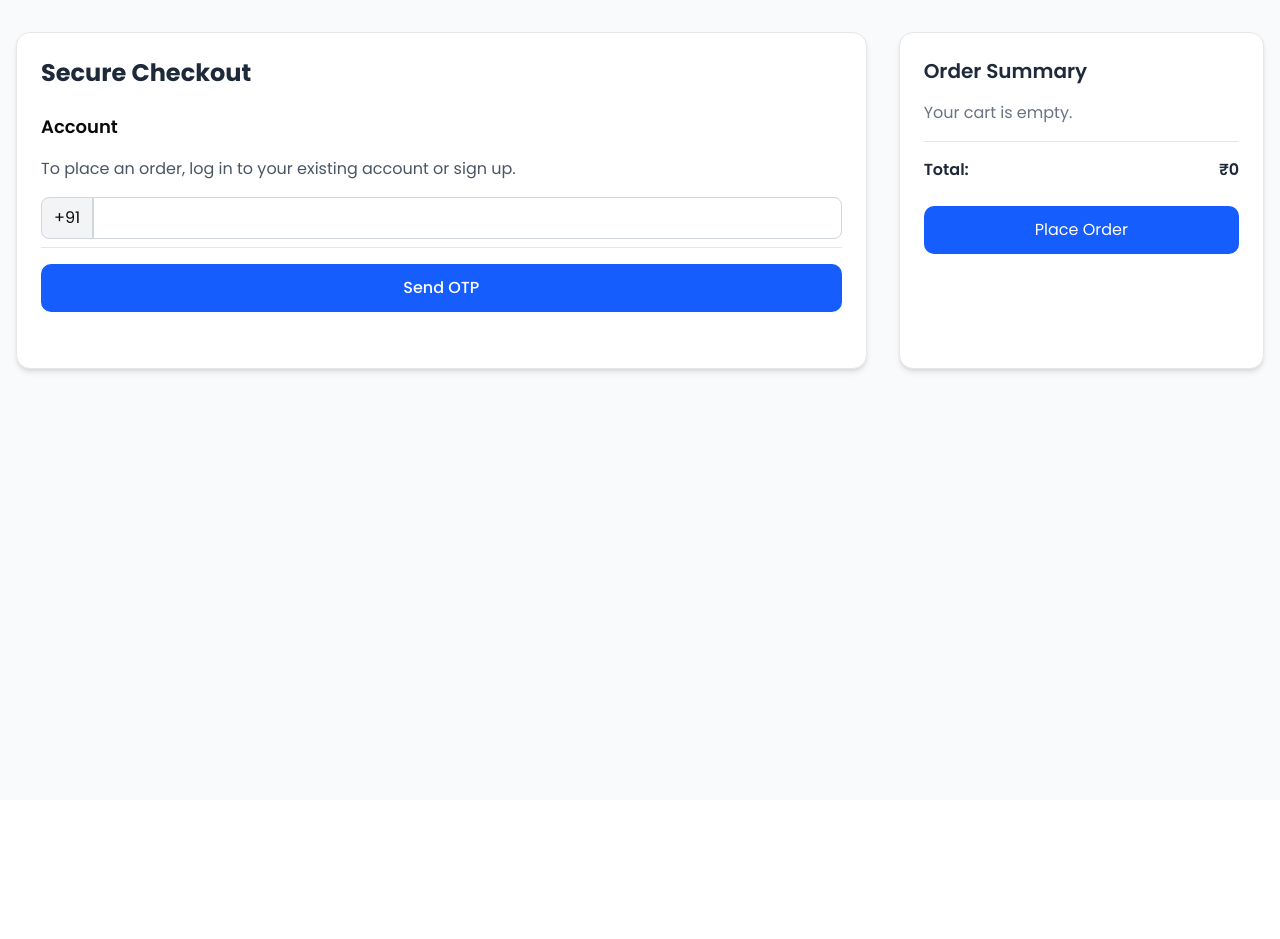
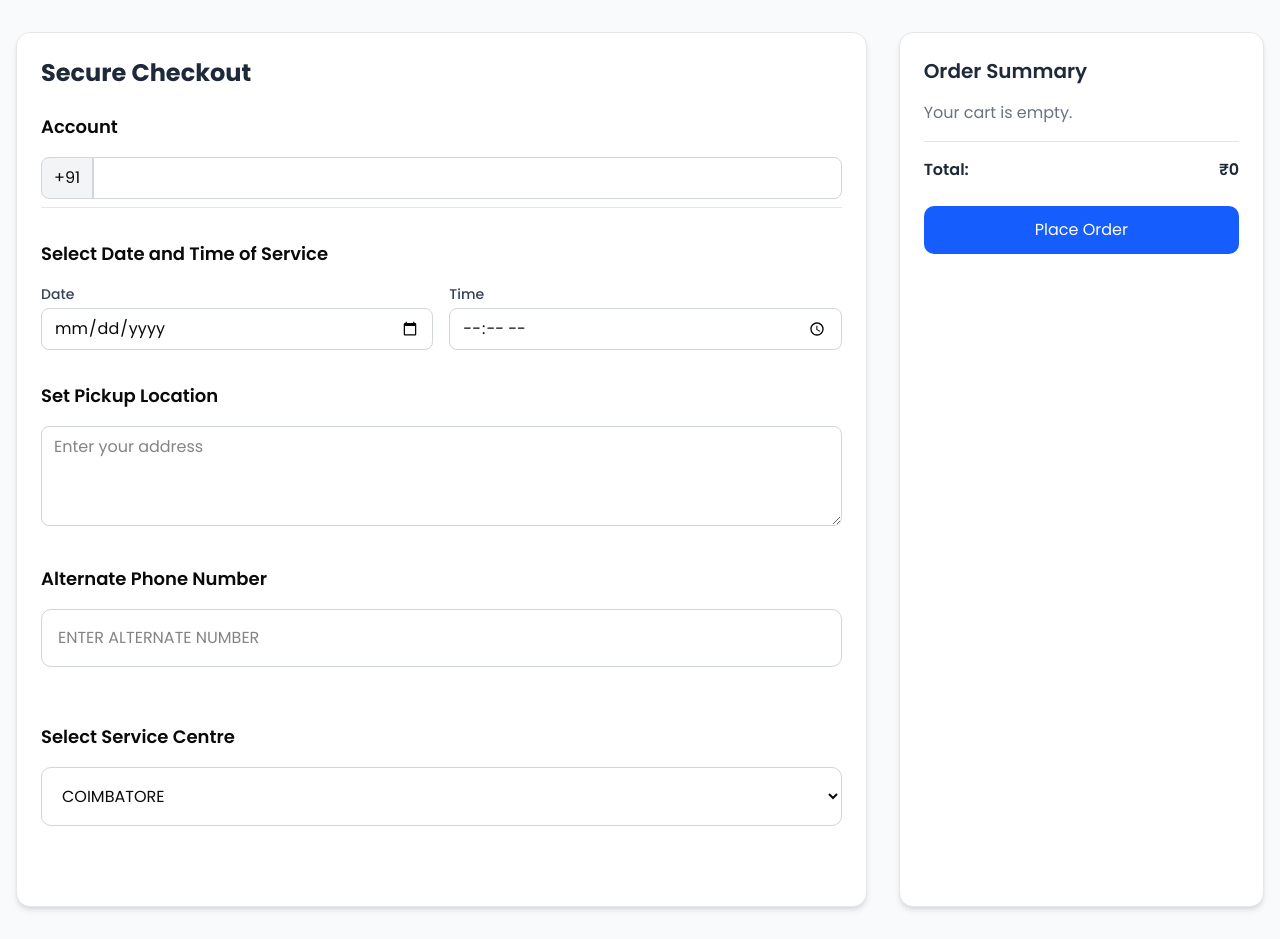
Before and after one commit to vodintech/caragecarcare-frontend, a Next.js app: page /checkout in a window 1280 px wide. Before the commit the page ends 800 px from the top, so only its background shows below. Built offline with nearby package versions, Linux system fonts and the light colour scheme.

Commit message:
update cashout

```diff
--- a/app/checkout/page.tsx
+++ b/app/checkout/page.tsx
@@ -23,11 +23,6 @@ const CheckoutPage = () => {
   const [selectedDate, setSelectedDate] = useState("");
   const [selectedTime, setSelectedTime] = useState("");
   const [address, setAddress] = useState("");
-  const [otp, setOtp] = useState("");
-  const [showOtpField, setShowOtpField] = useState(false);
-  const [isVerified, setIsVerified] = useState(false);
-  const [countdown, setCountdown] = useState(30);
-  const [verificationError, setVerificationError] = useState("");
 
   useEffect(() => {
     const cartData = sessionStorage.getItem("cart");
@@ -40,39 +35,9 @@ const CheckoutPage = () => {
     }
   }, []);
 
-  useEffect(() => {
-    if (showOtpField && countdown > 0) {
-      const timer = setTimeout(() => setCountdown(countdown - 1), 1000);
-      return () => clearTimeout(timer);
-    }
-  }, [countdown, showOtpField]);
-
   const totalPrice = cart.reduce((total, item) => total + item.price * item.quantity, 0);
 
-  const handleSendOtp = () => {
-    // In a real app, call API to send OTP
-    console.log(`OTP sent to ${carInfo.phone}`);
-    setShowOtpField(true);
-    setCountdown(30);
-    setVerificationError("");
-  };
-
-  const handleVerifyOtp = () => {
-    // In a real app, verify OTP with backend
-    // For demo, any 6-digit code is valid
-    if (otp.length === 6) {
-      setIsVerified(true);
-      setVerificationError("");
-    } else {
-      setVerificationError("Please enter a valid 6-digit OTP");
-    }
-  };
-
   const handlePlaceOrder = () => {
-    if (!isVerified) {
-      alert("Please verify your phone number first");
-      return;
-    }
     if (!selectedDate || !selectedTime || !address) {
       alert("Please fill in all required fields");
       return;
@@ -95,12 +60,9 @@ const CheckoutPage = () => {
           <div className="lg:w-[70%] bg-white p-6 rounded-xl shadow-md border border-gray-200">
             <h1 className="text-2xl font-bold text-gray-800 mb-6">Secure Checkout</h1>
 
-            {/* Account Section with OTP Verification */}
+            {/* Phone Number Section */}
             <div className="mb-8">
               <h2 className="text-lg font-semibold mb-4">Account</h2>
-              <p className="text-gray-600 mb-4">To place an order, log in to your existing account or sign up.</p>
-
-              <div className="space-y-4">
               <div className="flex items-center border-b border-gray-200 pb-2">
                 <span className="bg-gray-100 px-3 py-2 rounded-l-md border border-gray-300">+91</span>
                 <input
@@ -110,68 +72,8 @@ const CheckoutPage = () => {
                   readOnly
                 />
               </div>
-
-                {!isVerified && (
-                  <div className="space-y-4">
-                    {showOtpField ? (
-                      <>
-                        <div>
-                          <label className="block text-sm font-medium text-gray-700 mb-1">One Time Password</label>
-                          <input
-                            type="text"
-                            placeholder="Enter OTP"
-                            className="w-full px-3 py-2 border border-gray-300 rounded-md focus:outline-none focus:ring-2 focus:ring-blue-500"
-                            value={otp}
-                            onChange={(e) => setOtp(e.target.value.replace(/\D/g, '').slice(0, 6))}
-                            maxLength={6}
-                          />
-                          {verificationError && (
-                            <p className="text-red-500 text-sm mt-1">{verificationError}</p>
-                          )}
-                        </div>
-                        <button
-                          onClick={handleVerifyOtp}
-                          className="w-full bg-blue-600 text-white py-3 rounded-lg font-medium hover:bg-blue-700 transition"
-                        >
-                          VERIFY OTP
-                        </button>
-                        <div className="text-center text-sm text-gray-600">
-                          {countdown > 0 ? (
-                            <p>Resend OTP in {countdown} seconds</p>
-                          ) : (
-                            <button
-                              onClick={handleSendOtp}
-                              className="text-blue-600 hover:text-blue-800 font-medium"
-                            >
-                              Resend OTP
-                            </button>
-                          )}
-                        </div>
-                      </>
-                    ) : (
-                      <button
-                        onClick={handleSendOtp}
-                        className="w-full bg-blue-600 text-white py-3 rounded-lg font-medium hover:bg-blue-700 transition"
-                      >
-                        Send OTP
-                      </button>
-                    )}
-                  </div>
-                )}
-
-                {isVerified && (
-                  <div className="p-3 bg-green-50 border border-green-200 rounded-md text-green-800 flex items-center">
-                    <svg className="w-5 h-5 mr-2" fill="none" stroke="currentColor" viewBox="0 0 24 24">
-                      <path strokeLinecap="round" strokeLinejoin="round" strokeWidth="2" d="M5 13l4 4L19 7" />
-                    </svg>
-                    Phone number verified successfully
-                  </div>
-                )}
-              </div>
             </div>
 
-            {isVerified && (
-              <>
             {/* Date and Time Selection */}
             <div className="mb-8">
               <h2 className="text-lg font-semibold mb-4">Select Date and Time of Service</h2>
@@ -201,7 +103,7 @@ const CheckoutPage = () => {
 
             {/* Address Selection */}
             <div className="mb-8">
-                  <h2 className="text-lg font-semibold mb-4">Select/Add Address</h2>
+              <h2 className="text-lg font-semibold mb-4">Set Pickup Location</h2>
               <textarea
                 placeholder="Enter your address"
                 className="w-full px-3 py-2 border border-gray-300 rounded-md focus:outline-none focus:ring-2 focus:ring-blue-500 min-h-[100px]"
@@ -210,8 +112,25 @@ const CheckoutPage = () => {
                 required
               />
             </div>
-              </>
-            )}
+
+            {/* Alternate Phone number */}
+            <div className="mb-8">
+              <h2 className="text-lg font-semibold mb-4">Alternate Phone Number</h2>
+              <input
+              type="tel"
+              maxLength={10}
+              placeholder="ENTER ALTERNATE NUMBER"
+              className="w-full border border-gray-300 p-3 sm:p-4 rounded-lg mb-6 focus:outline-none focus:ring-2 focus:ring-blue-500 text-sm sm:text-base"
+              />
+            </div>
+
+            {/* Service Centre */}
+            <div className="mb-8">
+              <h2 className="text-lg font-semibold mb-4">Select Service Centre</h2>
+              <select className="w-full border border-gray-300 p-3 sm:p-4 rounded-lg mb-6 focus:outline-none focus:ring-2 focus:ring-blue-500 text-sm sm:text-base">
+                <option>COIMBATORE</option>
+              </select>
+            </div>
           </div>
 
           {/* Right side - Order Summary */}
@@ -219,7 +138,7 @@ const CheckoutPage = () => {
             <h2 className="text-xl font-semibold mb-4 text-gray-800">Order Summary</h2>
 
             {cart.length > 0 ? (
-              <ul className="space-y-3 mb-4">
+              <ul className="space-y\3 mb-4">
                 {cart.map((item, index) => (
                   <li key={index} className="flex justify-between text-sm text-gray-700">
                     <div>
@@ -243,7 +162,7 @@ const CheckoutPage = () => {
             <button
               onClick={handlePlaceOrder}
               className="w-full bg-blue-600 text-white py-3 rounded-lg hover:bg-blue-700 transition"
-              disabled={cart.length === 0 || !isVerified}
+              disabled={cart.length === 0}
             >
               Place Order
             </button>
```
Lines whose indentation alone changed are shown as unchanged.
